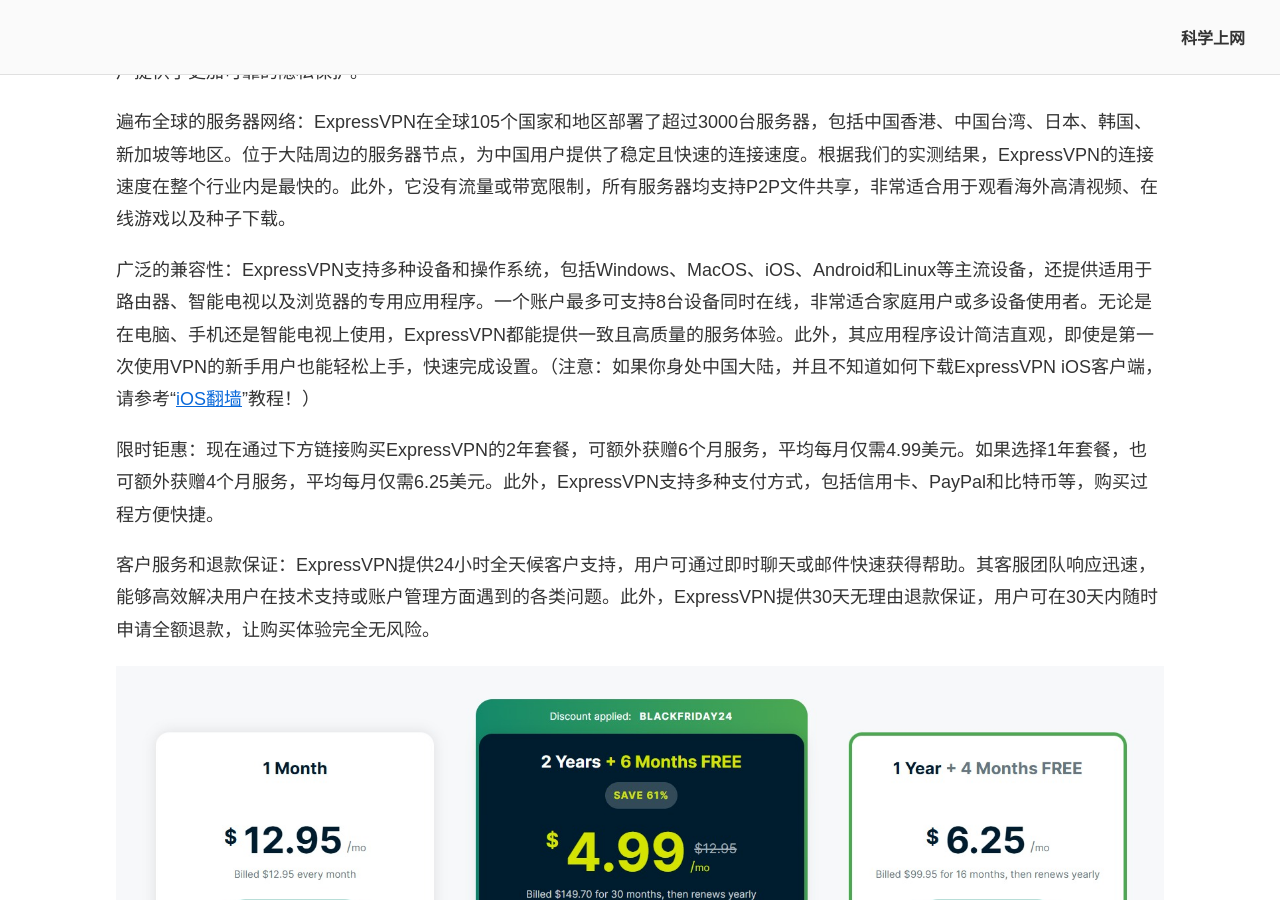
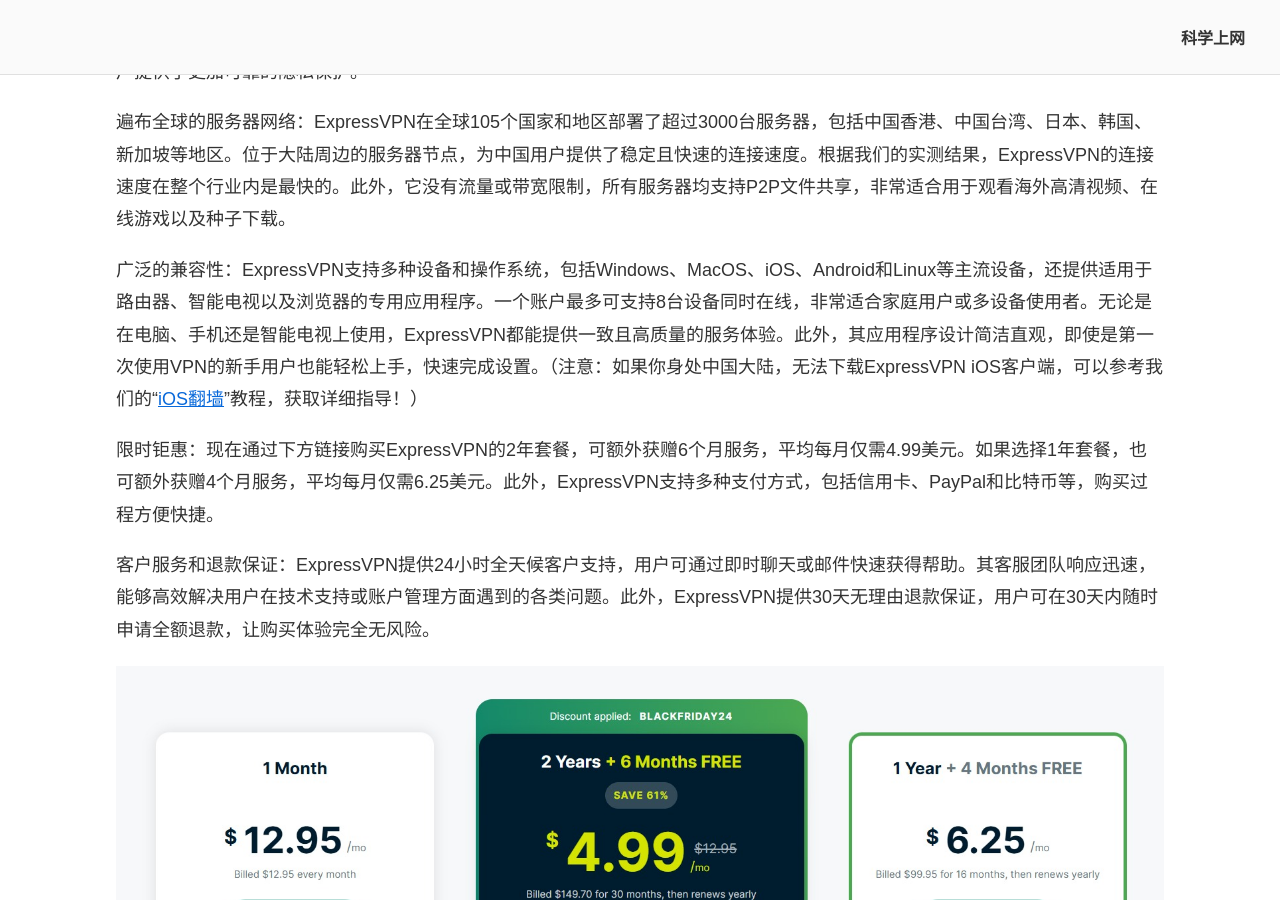
Before and after one commit to chinavpns/chinavpns.github.io, a Jekyll site: the page built from index.md, in a window 1280 px wide and 900 px high, scrolled down 9826 px. Built offline with Jekyll 4.4.1, drawn with Linux system fonts in a browser that asks for light colours.

Commit message:
Update index.md

```diff
--- a/index.md
+++ b/index.md
@@ -191,7 +191,7 @@
 
 遍布全球的服务器网络：ExpressVPN在全球105个国家和地区部署了超过3000台服务器，包括中国香港、中国台湾、日本、韩国、新加坡等地区。位于大陆周边的服务器节点，为中国用户提供了稳定且快速的连接速度。根据我们的实测结果，ExpressVPN的连接速度在整个行业内是最快的。此外，它没有流量或带宽限制，所有服务器均支持P2P文件共享，非常适合用于观看海外高清视频、在线游戏以及种子下载。
 
-广泛的兼容性：ExpressVPN支持多种设备和操作系统，包括Windows、MacOS、iOS、Android和Linux等主流设备，还提供适用于路由器、智能电视以及浏览器的专用应用程序。一个账户最多可支持8台设备同时在线，非常适合家庭用户或多设备使用者。无论是在电脑、手机还是智能电视上使用，ExpressVPN都能提供一致且高质量的服务体验。此外，其应用程序设计简洁直观，即使是第一次使用VPN的新手用户也能轻松上手，快速完成设置。（注意：如果你身处中国大陆，并且不知道如何下载ExpressVPN iOS客户端，请参考“<a href="https://github.com/chinavpns/iosvpn.github.io">iOS翻墙</a>”教程！）
+广泛的兼容性：ExpressVPN支持多种设备和操作系统，包括Windows、MacOS、iOS、Android和Linux等主流设备，还提供适用于路由器、智能电视以及浏览器的专用应用程序。一个账户最多可支持8台设备同时在线，非常适合家庭用户或多设备使用者。无论是在电脑、手机还是智能电视上使用，ExpressVPN都能提供一致且高质量的服务体验。此外，其应用程序设计简洁直观，即使是第一次使用VPN的新手用户也能轻松上手，快速完成设置。（注意：如果你身处中国大陆，无法下载ExpressVPN iOS客户端，可以参考我们的“<a href="https://github.com/chinavpns/iosvpn.github.io">iOS翻墙</a>”教程，获取详细指导！）
 
 限时钜惠：现在通过下方链接购买ExpressVPN的2年套餐，可额外获赠6个月服务，平均每月仅需4.99美元。如果选择1年套餐，也可额外获赠4个月服务，平均每月仅需6.25美元。此外，ExpressVPN支持多种支付方式，包括信用卡、PayPal和比特币等，购买过程方便快捷。
 
```
